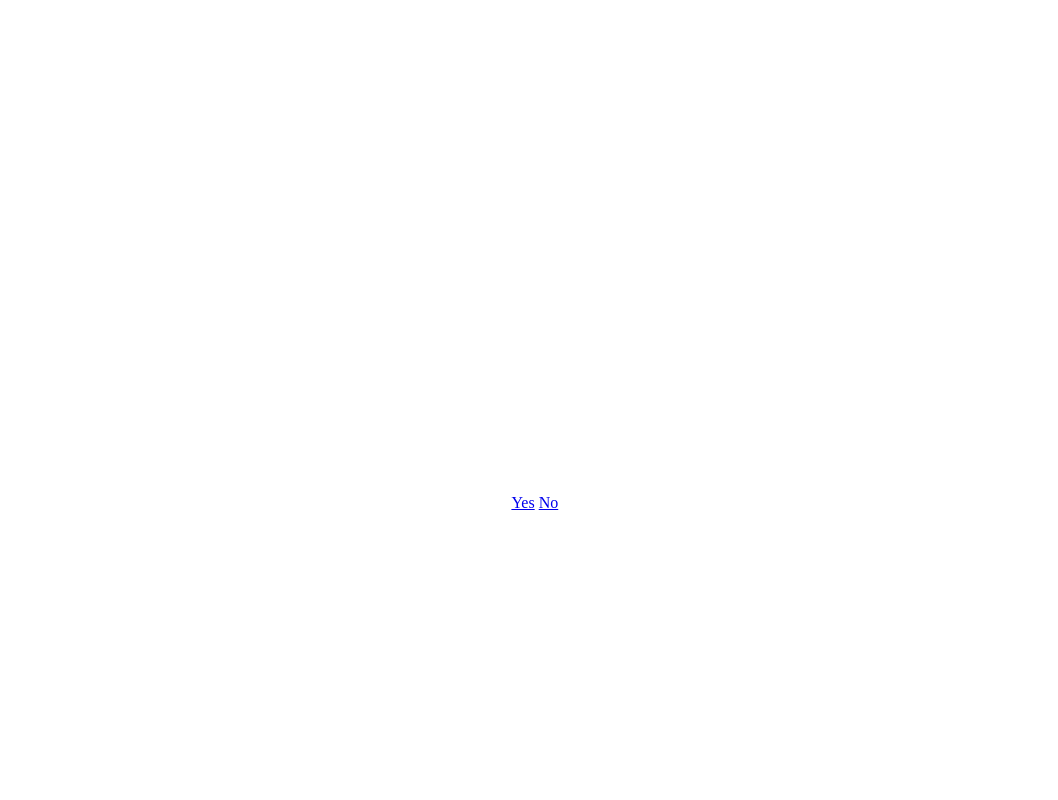
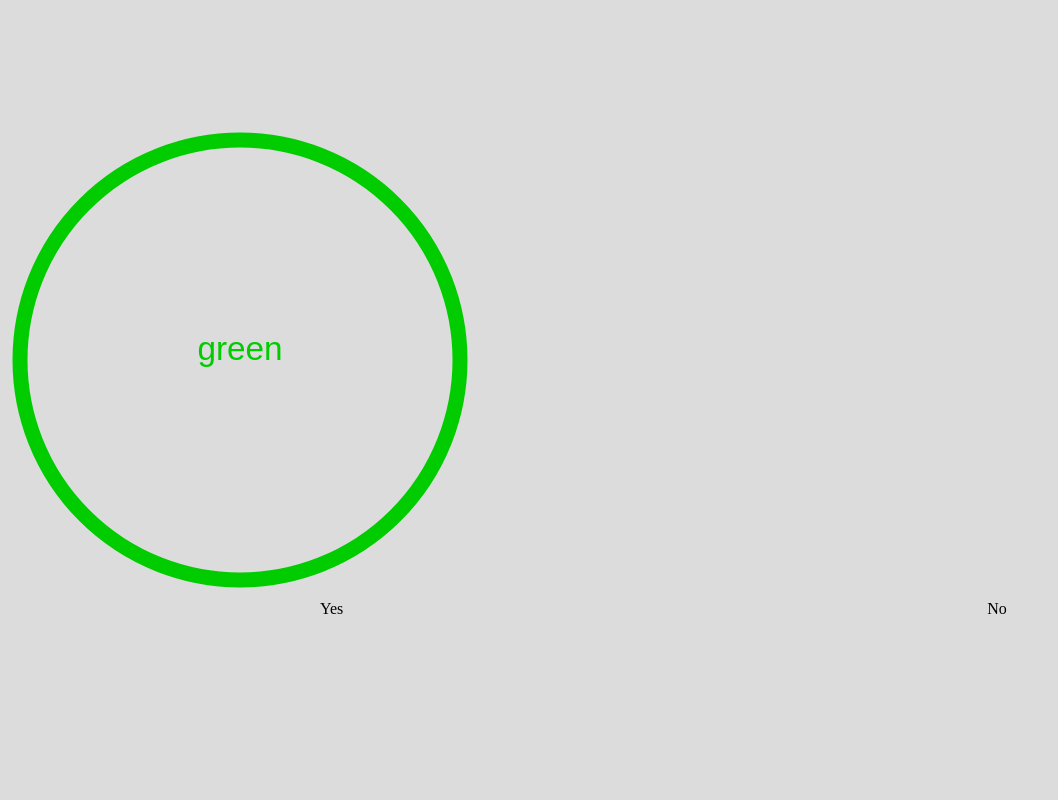
Before and after one commit to dsthode/color-guess, a plain HTML site: page index.html at #/game in a window 1280 px wide. Shown: the whole page, without its empty margins (0-1058 px from the left). Drawn offline with Linux system fonts and the light colour scheme.

Commit message:
Additions

```diff
--- a/css/style.css
+++ b/css/style.css
@@ -1,4 +1,37 @@
+html, body {
+	width: 100%;
+	height: 100%;
+	margin: 0;
+	padding: 0;
+	background-color: rgb(220,220,220);
+}
+
+#app-container {
+	height: 100%;
+}
+
+#empty-container {
+	height: 15%;
+}
+
 #color-container {
-	width: 500px;
-	height: 500px;
+	height: 60%;
 }
+
+#buttons-container {
+	height: 25%;
+}
+
+#button-yes {
+	position: relative;
+	left: 25%;
+}
+
+#button-no {
+	position: relative;
+	left: 75%;
+}
+
+#color-wheel {
+	margin: 0 auto;
+}
--- a/index.html
+++ b/index.html
@@ -1,10 +1,12 @@
 <!DOCTYPE html>
 <html>
 	<head>
+		<meta charset="UTF-8">
+		<meta name="viewport" content="initial-scale=1, maximum-scale=1, user-scalable=no">
 		<link href="css/style.css" rel="stylesheet" type="text/css"/>
 	</head>
 	<body ng-app="color-guess">
-		<div ng-view></div>
+		<div id="app-container" ng-view></div>
 		<script src="lib/angular.min.js" type="text/javascript"></script>
 		<script src="lib/angular-route.min.js" type="text/javascript"></script>
 		<!-- build:js app.js -->
--- a/js/app.js
+++ b/js/app.js
@@ -9,6 +9,8 @@ window.cancelAnimationFrame = window.cancelAnimationFrame ||
 
 angular.module('color-guess', ['ngRoute'])
 .constant('MAX_INITIAL_COLORS', 4)
+.constant('MAX_TIME', 5000)
+.constant('TIME_SUBSTRACT', 500)
 .config(['$routeProvider', function($routeProvider) {
 	$routeProvider
 	.when('/', {
--- a/js/colors.js
+++ b/js/colors.js
@@ -2,9 +2,9 @@
 
 angular.module('color-guess')
 .service('Colors', [function() {
-	var colors = [
+	return [
 		{
-			color: '#ffff00',
+			color: '#ddff00',
 			name: 'yellow',
 		},
 		{
@@ -16,11 +16,11 @@ angular.module('color-guess')
 			name: 'red',
 		},
 		{
-			color: '#00ff00',
+			color: '#00cc00',
 			name: 'green',
 		},
 		{
-			color: '#00ffff',
+			color: '#66ccff',
 			name: 'light_blue',
 		},
 		{
--- a/js/game-screen.js
+++ b/js/game-screen.js
@@ -2,60 +2,94 @@
 
 angular.module('color-guess')
 .controller('GameScreenCtrl', ['$scope', 'i18n', 'GameService', function($scope, i18n, GameService) {
+	var setupCanvas = function(canvas) {
+		var container = document.getElementById('color-container');
+		if (container.clientWidth > container.clientHeight) {
+			dimension = container.clientHeight;
+		} else {
+			dimension = container.clientWidth;
+		}
+		canvas.width = dimension;
+		canvas.height = dimension;
+	};
 	$scope.i18n = i18n;
 	$scope.currentColor = {};
-	$scope.animationStart = null;
+	$scope.playing = false;
+	$scope.score = 0;
+	var dimension = 0;
 	var animationId = null;
-	var canvas = document.getElementById('color-container');
+	var canvas = document.getElementById('color-wheel');
 	var ctx = canvas.getContext('2d');
-	var timeElapsed=0, degrees=0, startx=200, starty=20, radius=200, centerx=startx, centery=0;
+	setupCanvas(ctx.canvas);
+	var timeElapsed=0,
+		rads=0,
+		radius=(ctx.canvas.width/2)-20,
+		centerx=(ctx.canvas.width/2),
+		centery=(ctx.canvas.height/2),
+		arcStart=-(Math.PI/2),
+		animationStart = null;
 	$scope.buttonYes = function() {
+		if ($scope.playing) {
 			if ($scope.currentColor.answer == true) {
-			window.cancelAnimationFrame(animationId);
 				nextColor();
 			} else {
 				gameEnded();
 			}
+		}
 	};
 	$scope.buttonNo = function() {
+		if ($scope.playing) {
 			if ($scope.currentColor.answer == false) {
-			window.cancelAnimationFrame(animationId);
 				nextColor();
 			} else {
 				gameEnded();
+			}
 		}
 	};
 	$scope.playAgain = function() {
 		startNewGame();
 	};
 	var startNewGame = function() {
+		$scope.playing = true;
+		GameService.newGame();
+		nextColor();
 	};
 	var nextColor = function() {
 		$scope.currentColor = GameService.getNextColor();
+		$scope.score = $scope.currentColor.score;
+		animationStart = null;
 		window.requestAnimationFrame(animateColorWheel);
 	};
 	var animateColorWheel = function(timestamp) {
-		if ($scope.animationStart === null) {
-			$scope.animationStart = timestamp;
+		if (animationStart === null) {
+			animationStart = timestamp;
 		}
-		timeElapsed = timestamp - $scope.animationStart;
-		degrees = Math.round($scope.currentColor.time / 360);
-		centery = starty + radius/2;
-		ctx.clearRect(0,0, 500,500);
+		timeElapsed = timestamp - animationStart;
+		if (timeElapsed > $scope.currentColor.time) {
+			timeElapsed = $scope.currentColor.time;
+		}
+		rads = (timeElapsed * 2 * Math.PI / $scope.currentColor.time) + arcStart;
+		ctx.clearRect(0, 0, dimension, dimension);
+		ctx.font = "25pt Arial";
+		ctx.textAlign = "center";
+		ctx.fillStyle = $scope.currentColor.color;
+		ctx.fillText(i18n.getString($scope.currentColor.name), centerx, centery, radius*2);
 		ctx.beginPath();
-		ctx.arc(centerx, centery, 0, degrees, false);
+		ctx.arc(centerx, centery, radius, arcStart, rads, false);
+		ctx.lineWidth = 15;
 		ctx.strokeStyle = $scope.currentColor.color;
 		ctx.stroke();
-		if (timeElapsed < $scope.currentColor.time) {
-			animationId = window.requestAnimationFrame(timeElapsed);
+		if ($scope.playing && timeElapsed < $scope.currentColor.time) {
+			animationId = window.requestAnimationFrame(animateColorWheel);
 		} else {
 			timeExpired();
 		}
 	};
 	var timeExpired = function() {
-		window.cancelAnimationFrame(animationId);
 		gameEnded();
 	};
 	var gameEnded = function() {
+		$scope.playing = false;
 	};
+	startNewGame();
 }]);
--- a/js/game-service.js
+++ b/js/game-service.js
@@ -1,22 +1,41 @@
 'use strict';
 
 angular.module('color-guess')
-.service('GameService', ['MAX_INITIAL_COLORS', 'Colors', function(Colors) {
+.service('GameService', ['MAX_INITIAL_COLORS', 'MAX_TIME', 'TIME_SUBSTRACT', 'Colors',
+	function(MAX_INITIAL_COLORS, MAX_TIME, TIME_SUBSTRACT, Colors) {
 		var max_colors = MAX_INITIAL_COLORS;
+		var time = MAX_TIME;
 		var score = 0;
+		var color_idx = 0;
+		var name_idx = 0;
+		var previous_color_idx = 0;
+		var previous_name_idx = 0;
 		function randomNumber(max) {
 			return Math.floor(Math.random() * max);
 		};
 		return {
-		getNexColor: function() {
-			var color_idx = randomNumber(max_colors);
-			var name_idx = randomNumber(max_colors);
+			getNextColor: function() {
+				while (color_idx == previous_color_idx && name_idx == previous_name_idx) {
+					color_idx = randomNumber(max_colors);
+					name_idx = randomNumber(max_colors);
+				}
+				previous_color_idx = color_idx;
+				previous_name_idx = name_idx;
 				score += 1;
+				time = MAX_TIME - (score/5 * TIME_SUBSTRACT);
+				if (time < 1000) {
+					time = 1000;
+				}
+				max_colors = Math.floor(MAX_INITIAL_COLORS + (score/10));
+				if (max_colors > Colors.length) {
+					max_colors = Colors.length;
+				}
 				return {
+					score: score,
 					color: Colors[color_idx].color,
 					name: Colors[name_idx].name,
 					answer: color_idx == name_idx,
-				time: 5000
+					time: time
 				};
 			},
 			newGame: function() {
--- a/js/i18n/i18n.js
+++ b/js/i18n/i18n.js
@@ -3,9 +3,8 @@
 angular.module('color-guess')
 .service('i18n', ['strings_en', 'strings_es', 'strings_fr', 'strings_pt', 'strings_de',
 	function(en, es, fr, pt, de) {
-		var current_language = en;
-		return {
-			setLanguage: function(code) {
+		var current_language = null;
+		var setLanguageCode = function(code) {
 			if (code === 'en') {
 				current_language = en;
 			} else if (code === 'es') {
@@ -19,6 +18,16 @@ angular.module('color-guess')
 			} else {
 				current_language = en;
 			}
+		};
+		var browserLanguage = navigator.language ||
+			navigator.browserLanguage ||
+			navigator.systemLanguage ||
+			navigator.userLanguage ||
+			'en';
+		setLanguageCode(browserLanguage.substring(0, 2));
+		return {
+			setLanguage: function(code) {
+				setLanguageCode(code);
 			},
 			getString: function(name) {
 				var result = 'miss:' + name;
--- a/partials/game-screen.html
+++ b/partials/game-screen.html
@@ -1,3 +1,10 @@
-<canvas id="color-container"></canvas>
-<a href="#" ng-click="buttonYes()">Yes</a>
-<a href="#" ng-click="buttonNo()">No</a>
+<div id="empty-container">
+	<br/>
+</div>
+<div id="color-container">
+	<canvas id="color-wheel"></canvas>
+</div>
+<div id="buttons-container">
+	<a id="button-yes" ng-click="buttonYes()">Yes</a>
+	<a id="button-no" ng-click="buttonNo()">No</a>
+</div>
```
Also changed, not shown: partials/welcome-screen.html (+2 -2 lines). Lines whose indentation alone changed are shown as unchanged.
